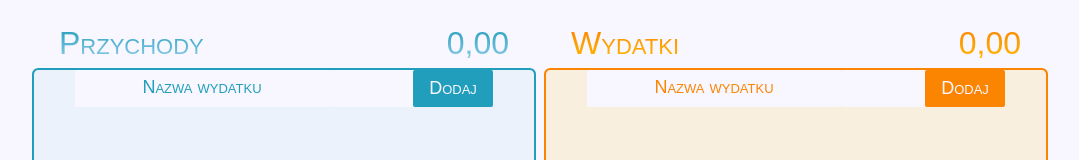
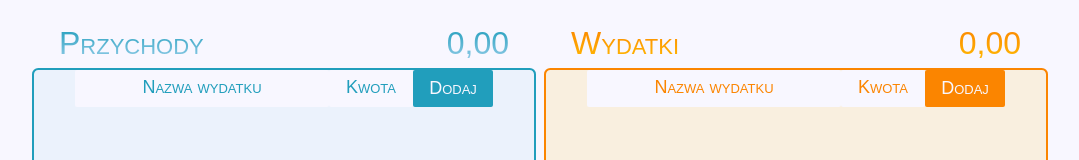
Before and after one commit to Delicadency/ProjectReact---Simple-Budget-App, a React (Create React App) app: page / in a window 1280 px wide. Shown: the part 195-355 px from the top of the page, without its empty margins (100-1179 px from the left). Built offline with nearby package versions, Linux system fonts and the light colour scheme; a web font is replaced by a local one.

Commit message:
fix: placeholder has been corrected

```diff
--- a/src/components/Input/Input.jsx
+++ b/src/components/Input/Input.jsx
@@ -8,7 +8,7 @@ const Input = ({ prop }) => {
   const amountAttributes =
     prop === "amount"
       ? {
-          palceholder: "Kwota",
+          placeholder: "Kwota",
           pattern: "^\\d{0,7}(\\.\\d{0,2})?$",
           inputMode: "numeric",
           step: "0.01",
```
